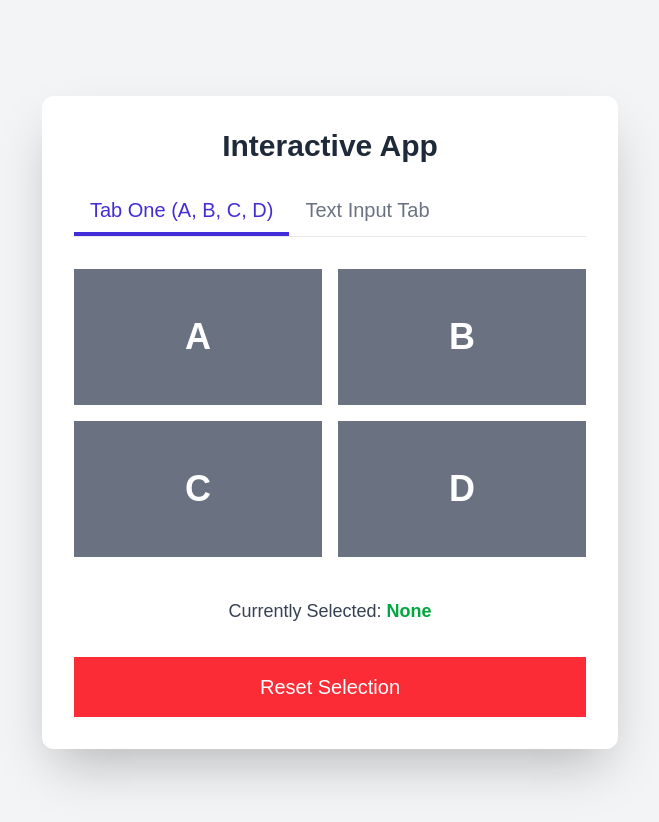
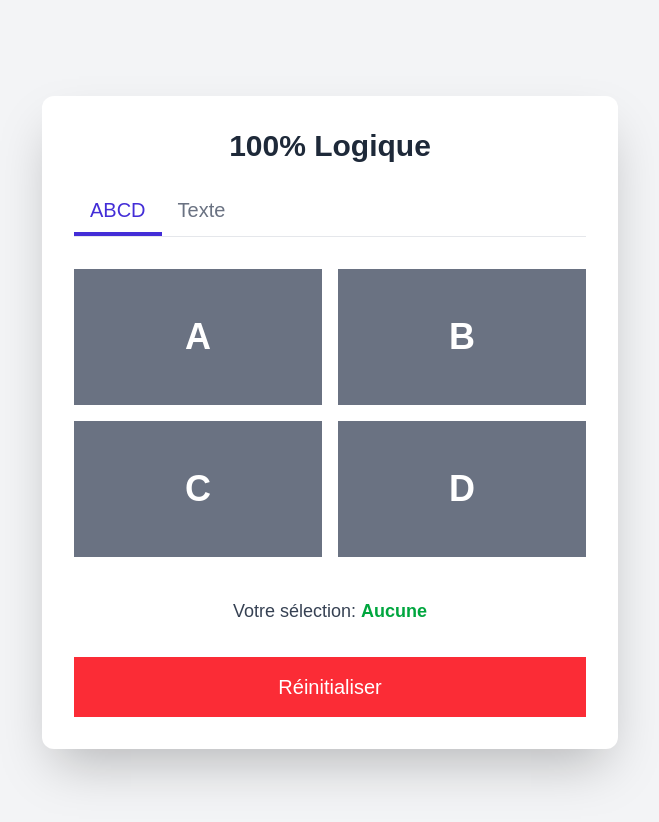
Before and after one commit to dodi213/dodsh100, a Next.js app: page / in a window 1280 px wide. Shown: the top 822 px of the page, without its empty margins (310-969 px from the left). Built offline with nearby package versions, Linux system fonts and the light colour scheme.

Commit message:
Translated to French

```diff
--- a/app/page.tsx
+++ b/app/page.tsx
@@ -90,9 +90,9 @@ export default function Home() {
 
           {/* --- Selected Indicator --- */}
           <div className="text-center mt-6 text-lg font-medium text-gray-700">
-            Currently Selected: <span className="font-bold text-green-600">
+            Votre sélection: <span className="font-bold text-green-600">
               {/* FIX APPLIED HERE: Use the state variable selectedButton */}
-              {selectedButton ? selectedButton : 'None'}
+              {selectedButton ? selectedButton : 'Aucune'}
             </span>
           </div>
 
@@ -101,7 +101,7 @@ export default function Home() {
             onClick={handleReset}
             className="mt-4 text-white text-xl font-medium py-4 bg-red-500 hover:bg-red-600 transition-colors duration-200 ease-in-out"
           >
-            Reset Selection
+            Réinitialiser
           </button>
         </div>
       );
@@ -137,7 +137,7 @@ export default function Home() {
                 : 'bg-gray-400 cursor-not-allowed'
               }`}
           >
-            Submit Text
+            Confimer
           </button>
         </div>
       );
@@ -151,7 +151,7 @@ export default function Home() {
     <main className="flex min-h-screen flex-col items-center justify-center p-8 md:p-24 bg-gray-100">
       <div className="flex flex-col w-full max-w-xl bg-white p-8 rounded-xl shadow-2xl">
         <h1 className="text-3xl font-bold mb-6 text-center text-gray-800">
-          Interactive App
+          100% Logique
         </h1>
 
         {/* --- Tab Navigation --- */}
@@ -160,13 +160,13 @@ export default function Home() {
             onClick={() => setActiveTab('ABCD')}
             className={getTabClasses('ABCD')}
           >
-            Tab One (A, B, C, D)
+            ABCD
           </button>
           <button
             onClick={() => setActiveTab('TEXT')}
             className={getTabClasses('TEXT')}
           >
-            Text Input Tab
+            Texte
           </button>
         </div>
 
```
